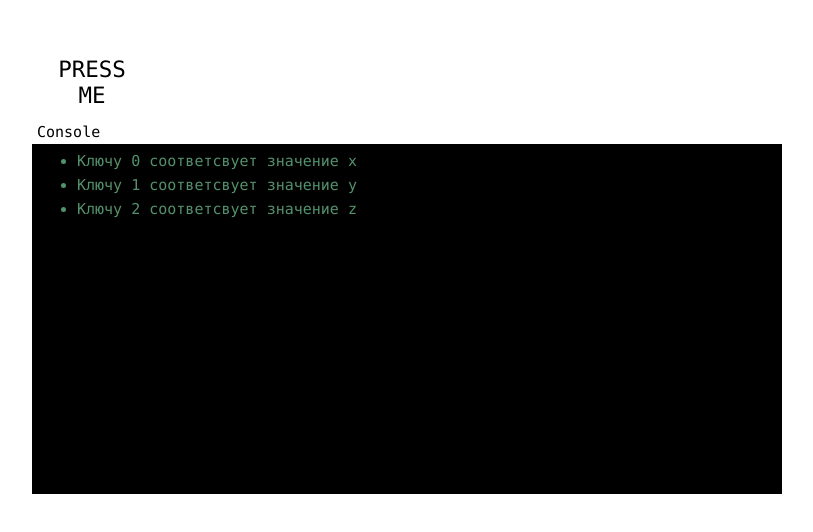
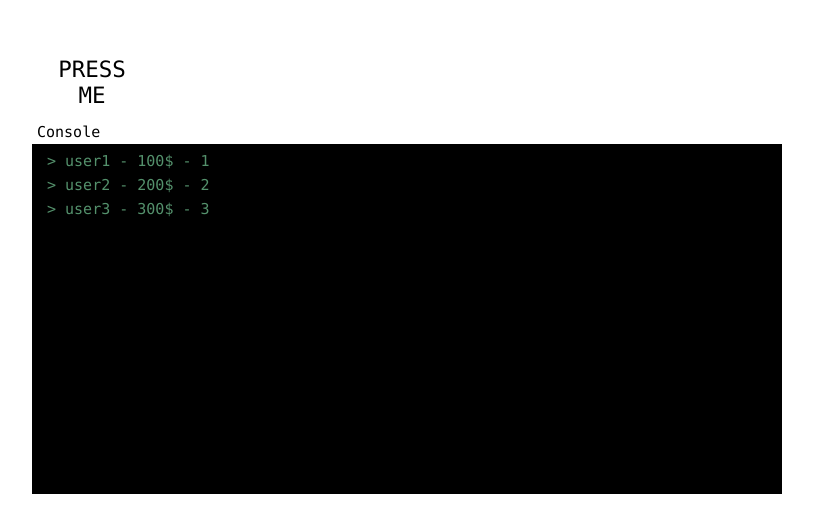
Before and after one commit to GanievIbraim/Vue3_base, a Vue app: page / in a window 1280 px wide. Shown: the part 126-658 px from the top of the page, without its empty margins (233-1046 px from the left). Built offline with nearby package versions, Linux system fonts and the light colour scheme.

Commit message:
v-for object

```diff
--- a/src/App.vue
+++ b/src/App.vue
@@ -8,7 +8,7 @@
 
   <div id='cmd'>
     <ul>
-      <li v-for="(elem, key) in arr"> Ключу {{ key }} соответсвует значение {{ elem }}</li>
+      <li v-for="(elem, key, index) in obj">> {{ key }} - {{ elem }} - {{ index + 1 }} </li>
     </ul>
   </div>
 
@@ -18,7 +18,11 @@
 export default {
 	data() {
 	  return {
-		  arr: ['x', 'y', 'z'],
+		  obj: {
+            user1: '100$',
+            user2: '200$',
+            user3: '300$',
+          },
 	  }
   },
 
--- a/src/assets/main.css
+++ b/src/assets/main.css
@@ -43,3 +43,8 @@ button{
   text-align: center;
   margin-top: 5px;
 }
+
+li{
+  margin-left: -30px;
+  list-style-type: none;
+}
```
